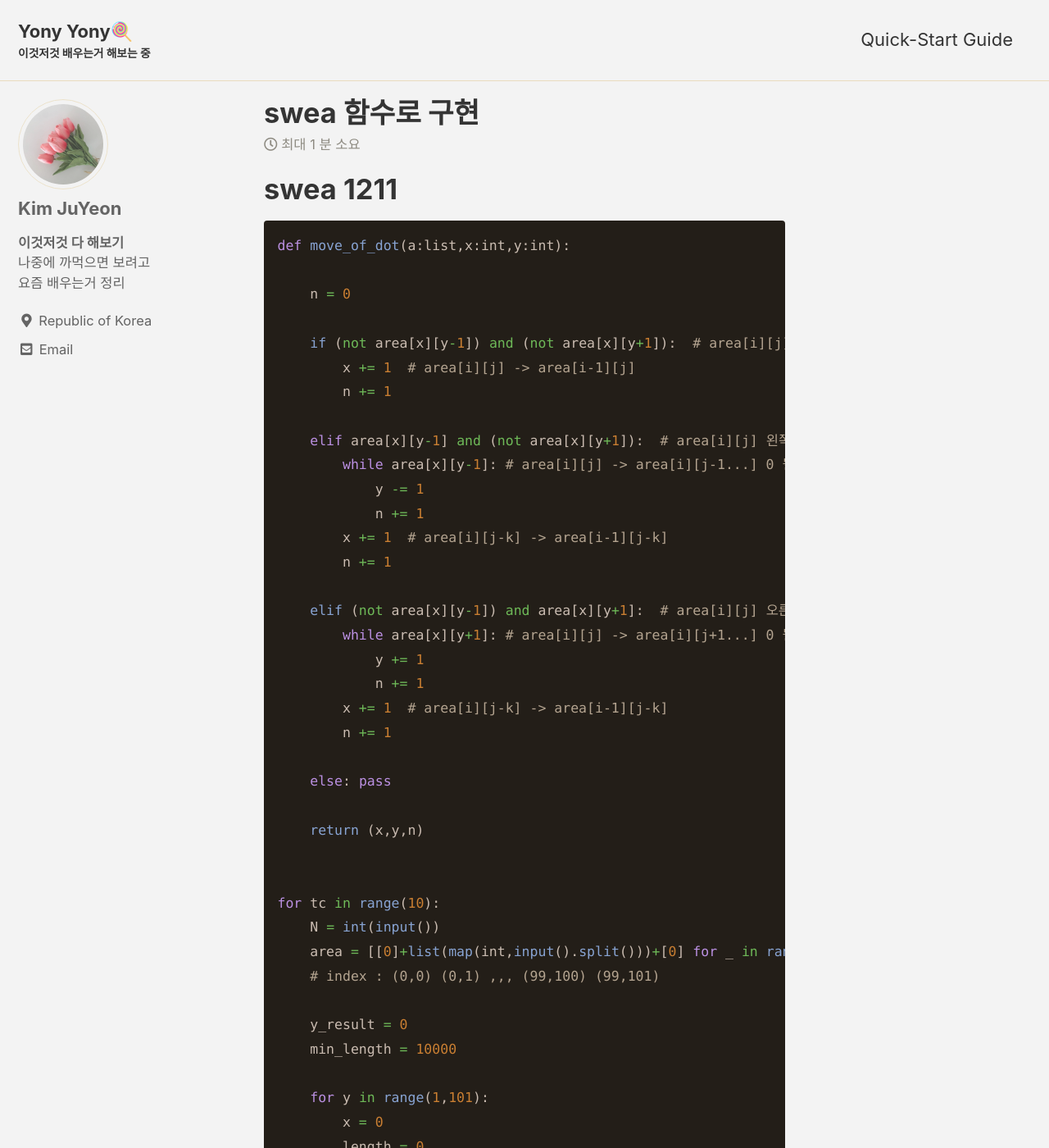
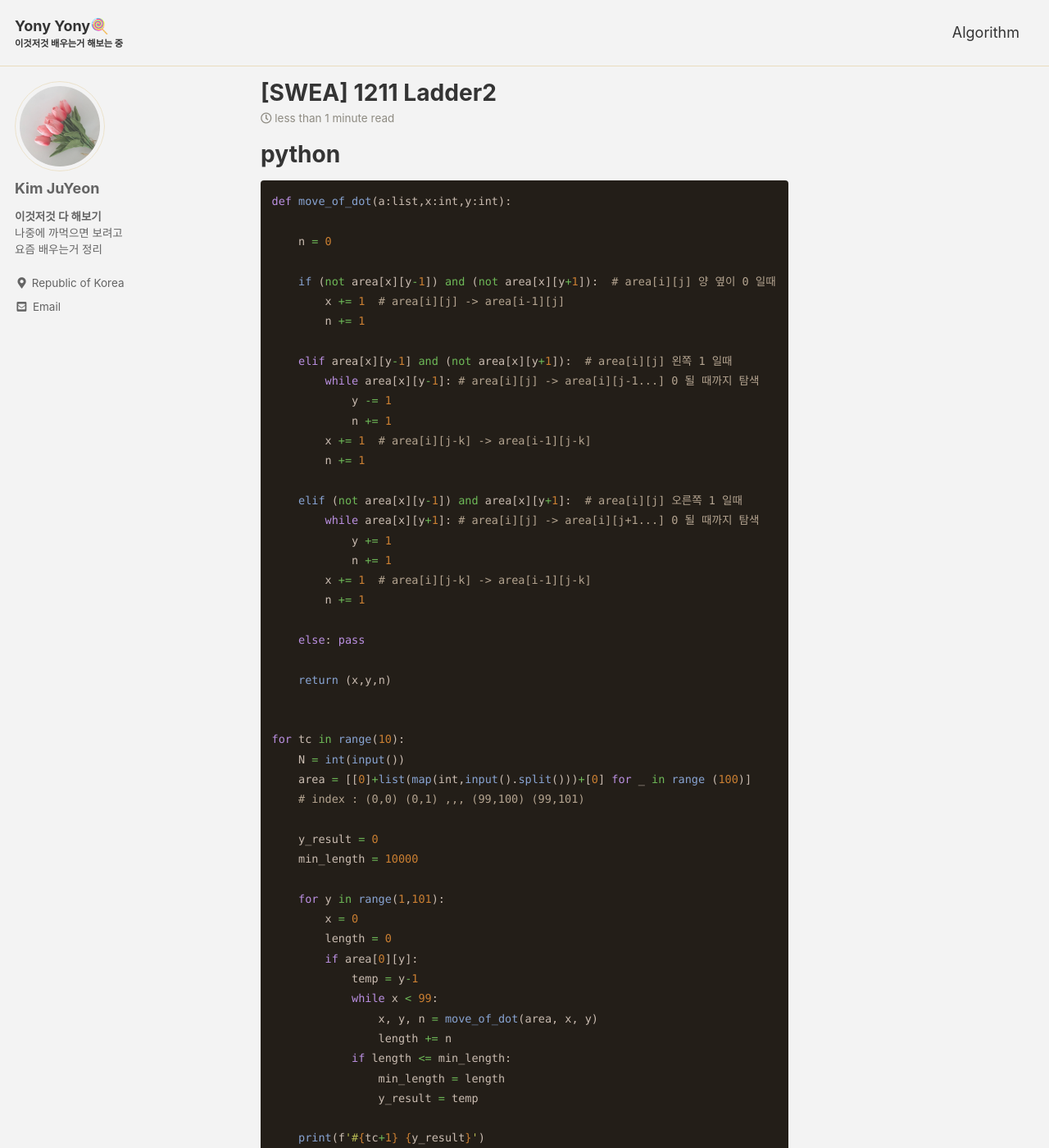
Before and after one commit to Ju-Yeon-K/jupearl.github.io, a Jekyll site: the page built from _posts/2023-02-07-post-modified.md, in a window 1280 px wide and 1400 px high. Shown: the whole window at 82% size. Built offline with Jekyll 4.4.1, drawn with Linux system fonts in a browser that asks for light colours; cached includes are drawn as plain includes; comment, search, counter and statistics services are not loaded; some of the changed text lies outside the part shown.

Commit message:
blog 건설중

````diff
--- a/_config.yml
+++ b/_config.yml
@@ -15,7 +15,7 @@
 minimal_mistakes_skin    : "dirt" # "air", "aqua", "contrast", "dark", "dirt", "neon", "mint", "plum", "sunrise"
 
 # Site Settings
-locale                   : "ko-KR"
+locale                   : "en-US"
 title                    : "주연의 깃헙 블로그☕"
 title_separator          : "-"
 subtitle                 : "이것저것 배우는거 해보는 중"# site tagline that appears below site title in masthead
@@ -30,9 +30,9 @@ masthead_title           : "Yony Yony🍭"# overrides the website title displaye
 # breadcrumbs            : false # true, false (default)
 words_per_minute         : 200
 comments:
-  provider               : # false (default), "disqus", "discourse", "facebook", "staticman", "staticman_v2", "utterances", "giscus", "custom"
+  provider               : "disqus" # false (default), "disqus", "discourse", "facebook", "staticman", "staticman_v2", "utterances", "giscus", "custom"
   disqus:
-    shortname            : # https://help.disqus.com/customer/portal/articles/466208-what-s-a-shortname-
+    shortname            : "jupearl-github-io" # https://help.disqus.com/customer/portal/articles/466208-what-s-a-shortname-
   discourse:
     server               : # https://meta.discourse.org/t/embedding-discourse-comments-via-javascript/31963 , e.g.: meta.discourse.org
   facebook:
@@ -287,6 +287,6 @@ defaults:
       layout: single
       author_profile: true
       read_time: true
-      comments: # true
+      comments:  true
       share: true
       related: true
--- a/_posts/2023-02-07-post-modified.md
+++ b/_posts/2023-02-07-post-modified.md
@@ -1,6 +1,6 @@
 ---
-title: "swea 함수로 구현"
-last_modified_at: 2016-03-09T16:20:02-05:00
+title: "[SWEA] 1211 Ladder2"
+last_modified_at:
 categories:
   - Algorithm
 tags:
@@ -10,7 +10,7 @@ tags:
 ---
 
 
-# swea 1211
+# python
 ```python
 def move_of_dot(a:list,x:int,y:int):
 
--- a/_sass/minimal-mistakes/_reset.scss
+++ b/_sass/minimal-mistakes/_reset.scss
@@ -8,18 +8,18 @@ html {
   /* apply a natural box layout model to all elements */
   box-sizing: border-box;
   background-color: $background-color;
-  font-size: 16px;
+  font-size: 12px;
 
   @include breakpoint($medium) {
-    font-size: 18px;
+    font-size: 14px;
   }
 
   @include breakpoint($large) {
-    font-size: 20px;
+    font-size: 16px;
   }
 
   @include breakpoint($x-large) {
-    font-size: 22px;
+    font-size: 18px;
   }
 
   -webkit-text-size-adjust: 100%;
````
Also changed, not shown: _data/navigation.yml (+4 -4 lines), _pages/categories.md (added, +9 -0 lines), _posts/2010-01-07-post-modified.md (deleted, +0 -16 lines), _posts/2023-02-07-post-modified2.md (+5 -2 lines).
